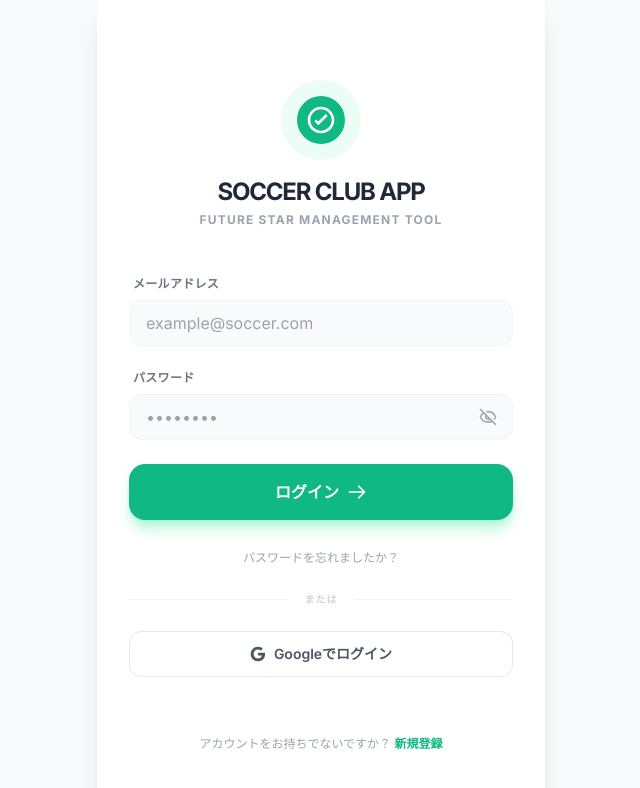
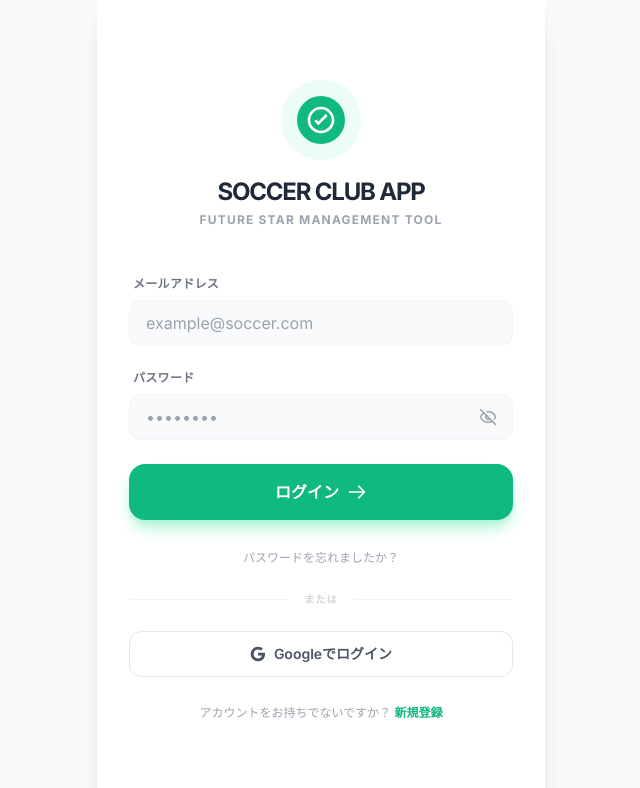
Before and after one commit to nino-0813/takuma.jr, a React (Vite) app: page / in a window 1280 px wide. Both pictures are taken after a click on the button "ログイン". Shown: the top 788 px of the page, without its empty margins (319-959 px from the left). Built offline with nearby package versions, Linux system fonts and the light colour scheme; no server answers.

Commit message:
ログイン: 新規登録をGoogleでログインの直下に移動
Co-authored-by: Cursor <cursoragent@cursor.com>

```diff
--- a/components/Login.tsx
+++ b/components/Login.tsx
@@ -167,10 +167,10 @@ export const Login: React.FC<LoginProps> = ({ onLogin }) => {
           <svg className="w-4 h-4" viewBox="0 0 24 24" fill="currentColor"><path d="M22.56 12.25c0-.78-.07-1.53-.2-2.25H12v4.26h5.92a5.06 5.06 0 0 1-2.2 3.32v2.77h3.57c2.08-1.92 3.28-4.74 3.28-8.1z"/><path d="M12 23c2.97 0 5.46-.98 7.28-2.66l-3.57-2.77c-.98.66-2.23 1.06-3.71 1.06-2.86 0-5.29-1.93-6.16-4.53H2.18v2.84C3.99 20.53 7.7 23 12 23z"/><path d="M5.84 14.09c-.22-.66-.35-1.36-.35-2.09s.13-1.43.35-2.09V7.07H2.18C1.43 8.55 1 10.22 1 12s.43 3.45 1.18 4.93l2.85-2.22.81-.62z"/><path d="M12 5.38c1.62 0 3.06.56 4.21 1.64l3.15-3.15C17.45 2.09 14.97 1 12 1 7.7 1 3.99 3.47 2.18 7.07l3.66 2.84c.87-2.6 3.3-4.53 6.16-4.53z"/></svg>
           <span>Googleでログイン</span>
         </button>
-      </div>
 
-      <div className="mt-auto text-center pb-4">
-        <p className="text-xs text-gray-400">アカウントをお持ちでないですか？ <button onClick={() => setShowModal('register')} className="text-emerald-500 font-bold">新規登録</button></p>
+        <div className="text-center pt-1">
+          <p className="text-xs text-gray-400">アカウントをお持ちでないですか？ <button onClick={() => setShowModal('register')} className="text-emerald-500 font-bold">新規登録</button></p>
+        </div>
       </div>
 
       {/* Modals */}
```
